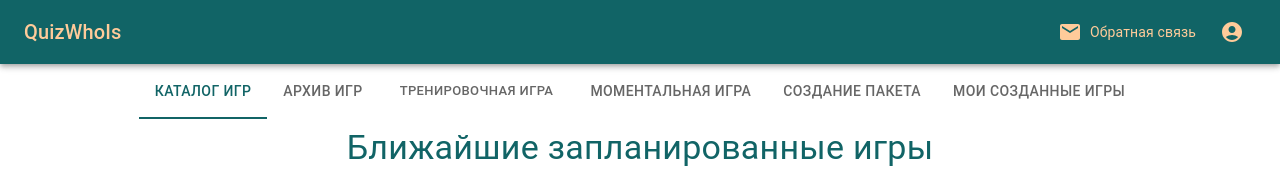
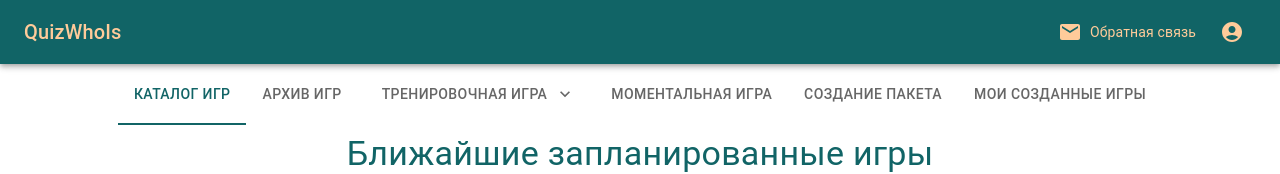
Before and after one commit to veatik90/QuizWhois, a React (Create React App) app: page /catalog in a window 1280 px wide. Shown: the top 174 px of the page. Built offline with nearby package versions, Linux system fonts and the light colour scheme.

Commit message:
fix: add icon

```diff
--- a/src/hoc/withTabs.tsx
+++ b/src/hoc/withTabs.tsx
@@ -1,5 +1,6 @@
 import { Tab, Tabs, MenuItem, Menu, Button } from '@mui/material';
 import { Box } from '@mui/system';
+import KeyboardArrowDownIcon from '@mui/icons-material/KeyboardArrowDown';
 import { ElementType, useState } from 'react';
 import { useHistory } from 'react-router';
 import { Link, useLocation } from 'react-router-dom';
@@ -31,10 +32,13 @@ export function withTabs(Component: ElementType) {
                     // eslint-disable-next-line react/jsx-wrap-multilines
                     <div>
                       <Button
+                        disableElevation
+                        disableRipple
+                        disableFocusRipple
                         color="inherit"
-                        size="small"
                         aria-expanded={open ? 'true' : undefined}
                         onClick={handleClick}
+                        endIcon={<KeyboardArrowDownIcon />}
                       >
                         Тренировочная игра
                       </Button>
```
